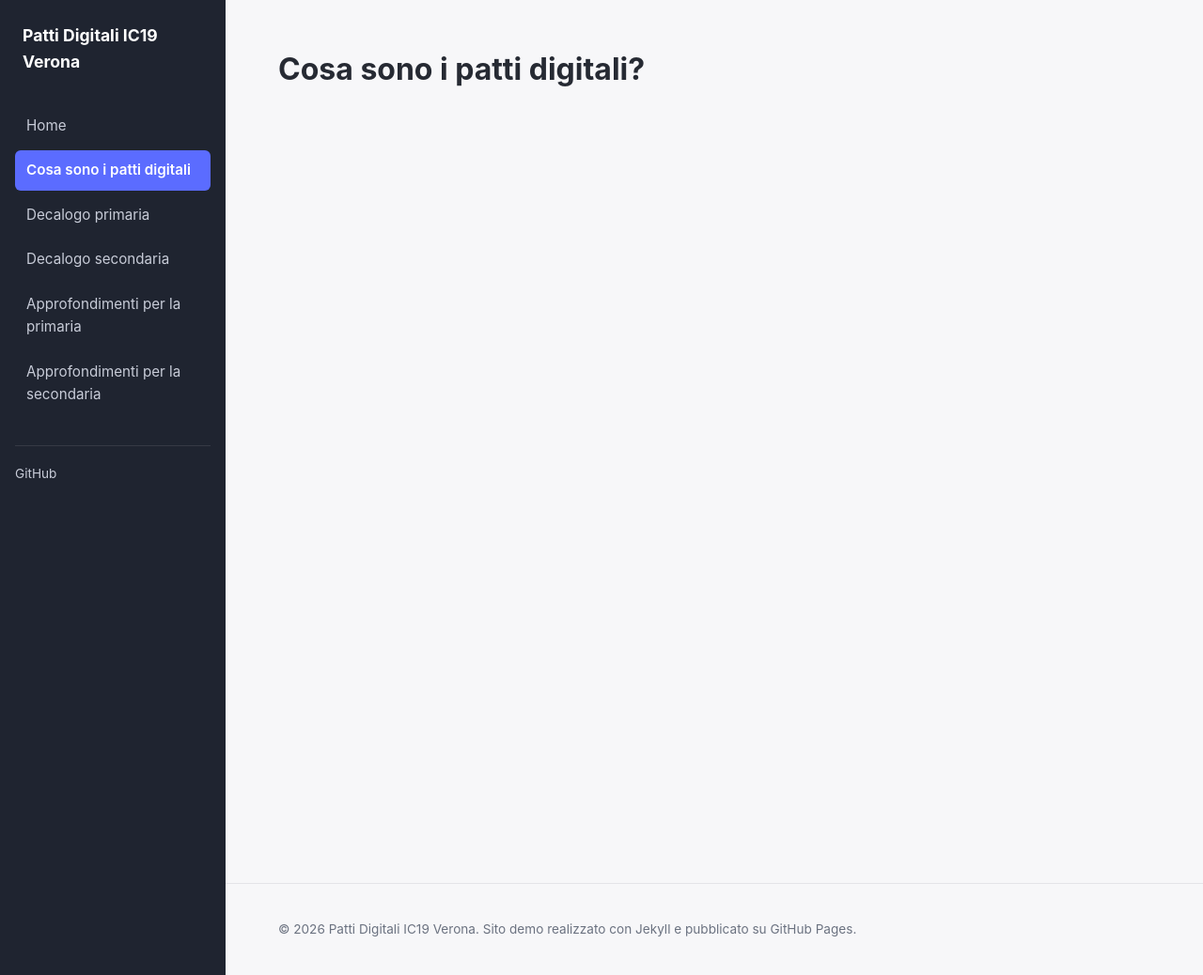
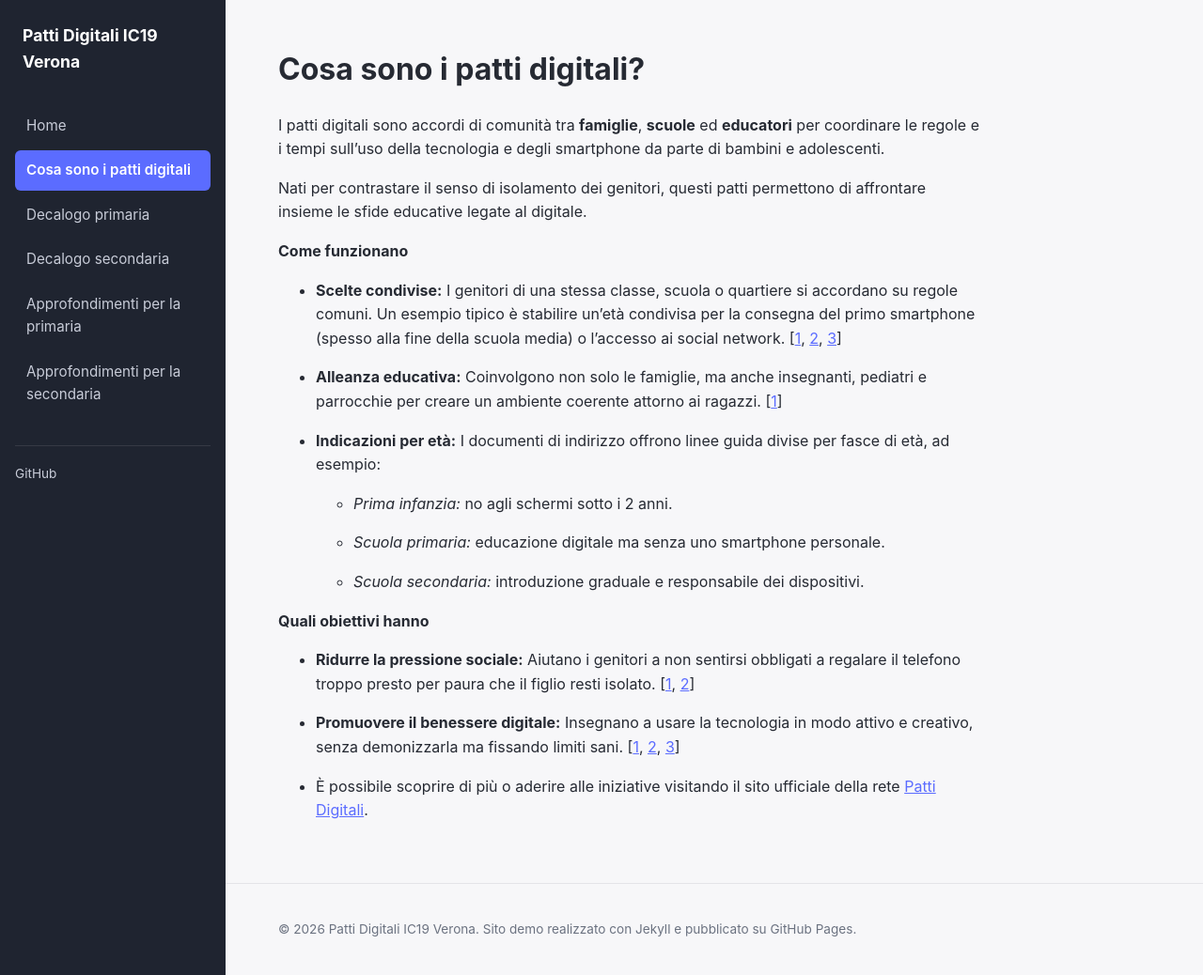
Before and after one commit to albvalente/prova, a Jekyll site: the page built from patti-digitali-cosa-sono.md, in a window 1280 px wide and 1038 px high. Shown: the whole window at 94% size. Built offline with Jekyll 4.4.1, drawn with Linux system fonts in a browser that asks for light colours.

Commit message:
Update patti-digitali-cosa-sono.md

```diff
--- a/patti-digitali-cosa-sono.md
+++ b/patti-digitali-cosa-sono.md
@@ -6,3 +6,30 @@ title: Cosa sono i patti digitali
 permalink: /patti-digitali-cosa-sono/
 ---
 # Cosa sono i patti digitali?
+
+I patti digitali sono accordi di comunità tra **famiglie**, **scuole** ed **educatori** per coordinare le regole e i tempi sull'uso della tecnologia e degli smartphone da parte di bambini e adolescenti.
+
+Nati per contrastare il senso di isolamento dei genitori, questi patti permettono di affrontare insieme le sfide educative legate al digitale.
+
+**Come funzionano**
+
+*   **Scelte condivise:** I genitori di una stessa classe, scuola o quartiere si accordano su regole comuni. Un esempio tipico è stabilire un'età condivisa per la consegna del primo smartphone (spesso alla fine della scuola media) o l'accesso ai social network. \[[1](https://pattidigitali.it/), [2](https://www.unimib.it/comunicati/anno-decalogo-scuole-dei-patti-digitali-compiti-offline-e-modifiche-alle-piattaforme-scolastiche), [3](https://www.raiscuola.rai.it/raiscuola/articoli/2026/04/Anna-Dalton-Patti-Digitali-e-comunita-reale-aadd19c4-a3aa-4eee-865b-f8ce64247ce2.html)\]
+
+*   **Alleanza educativa:** Coinvolgono non solo le famiglie, ma anche insegnanti, pediatri e parrocchie per creare un ambiente coerente attorno ai ragazzi. \[[1](https://pattidigitali.it/)\]
+
+*   **Indicazioni per età:** I documenti di indirizzo offrono linee guida divise per fasce di età, ad esempio:
+
+    *   _Prima infanzia:_ no agli schermi sotto i 2 anni.
+
+    *   _Scuola primaria:_ educazione digitale ma senza uno smartphone personale.
+
+    *   _Scuola secondaria:_ introduzione graduale e responsabile dei dispositivi.
+
+
+**Quali obiettivi hanno**
+
+*   **Ridurre la pressione sociale:** Aiutano i genitori a non sentirsi obbligati a regalare il telefono troppo presto per paura che il figlio resti isolato. \[[1](https://pattidigitali.it/), [2](https://www.raiscuola.rai.it/raiscuola/articoli/2026/04/Anna-Dalton-Patti-Digitali-e-comunita-reale-aadd19c4-a3aa-4eee-865b-f8ce64247ce2.html)\]
+
+*   **Promuovere il benessere digitale:** Insegnano a usare la tecnologia in modo attivo e creativo, senza demonizzarla ma fissando limiti sani. \[[1](https://pattidigitali.it/cose-un-patto-digitale/), [2](https://www.youtube.com/watch?v=80qQ8L3TsVI&t=43), [3](https://www.instagram.com/patti_digitali/)\]
+
+*   È possibile scoprire di più o aderire alle iniziative visitando il sito ufficiale della rete [Patti Digitali](https://pattidigitali.it/).
```
